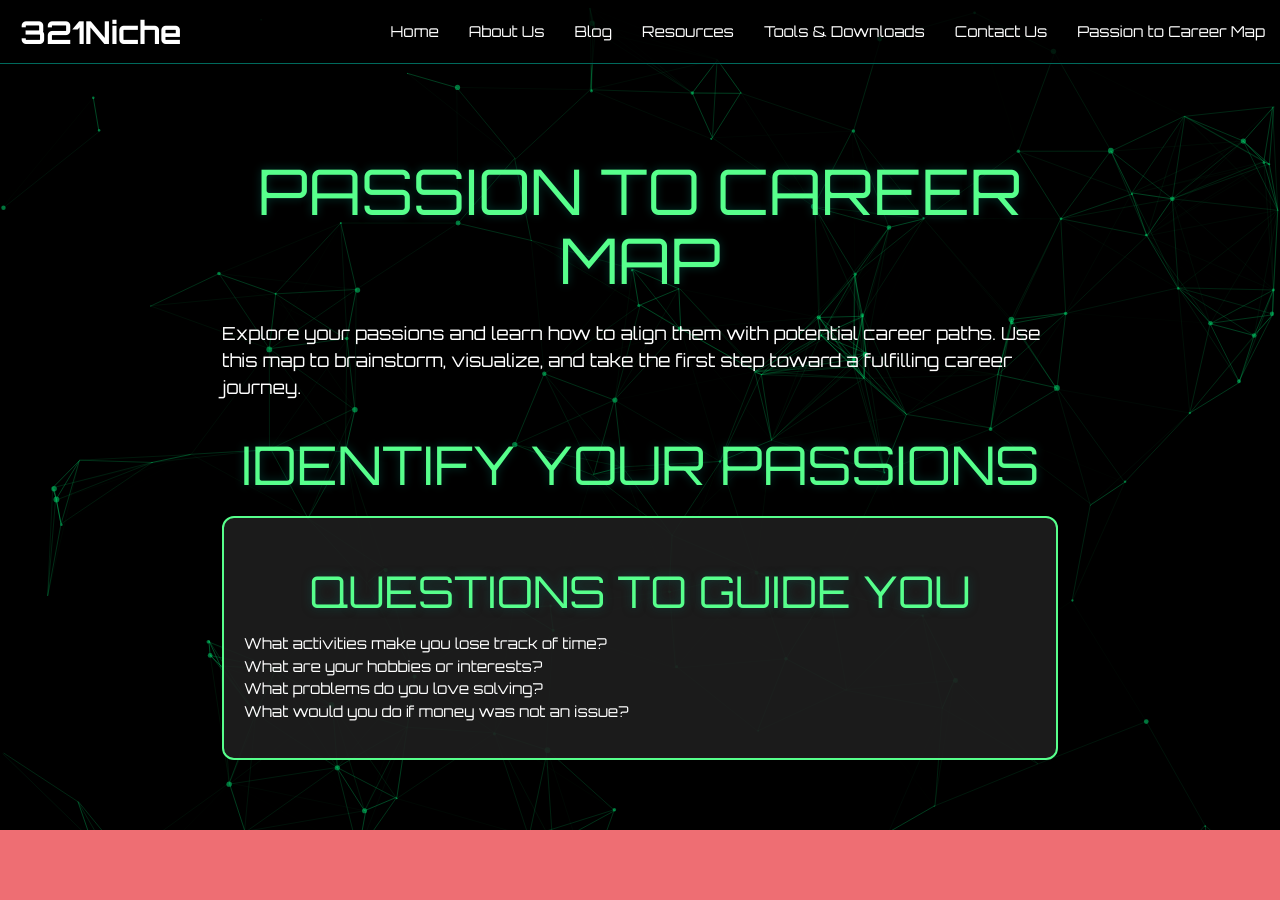
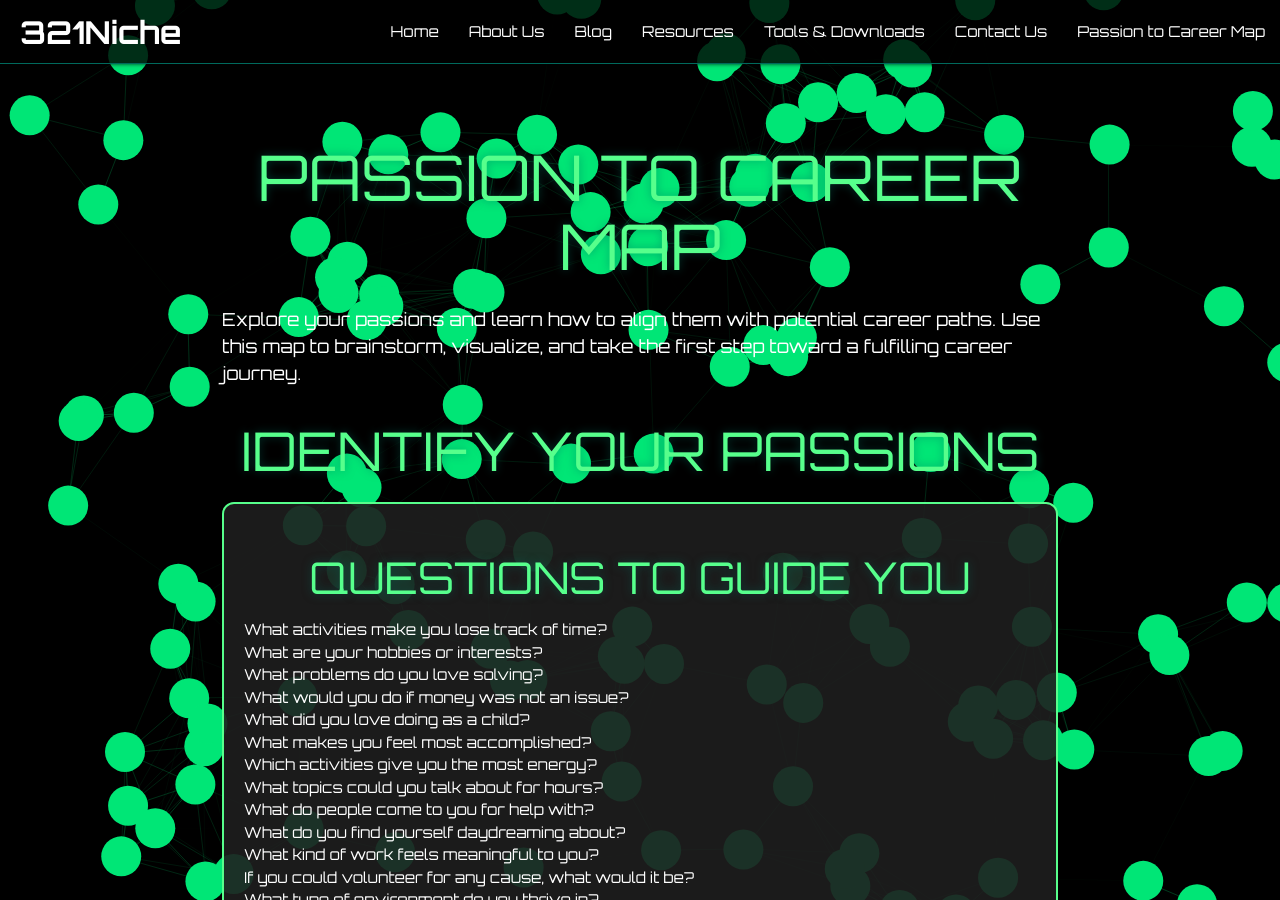
Before and after one commit to LifeUntainted/lifeuntainted.github.io, a Jekyll site: the page passion-to-career-map.html, which Jekyll copies as it is, in a window 1280 px wide and 900 px high. Built offline with Jekyll 4.4.1, drawn with Linux system fonts in a browser that asks for light colours; some of the changed text lies outside the part shown.

Commit message:
Update passion-to-career-map.html

```diff
--- a/passion-to-career-map.html
+++ b/passion-to-career-map.html
@@ -31,6 +31,9 @@
         nav {
             background-color: rgba(0, 0, 0, 0.8);
             border-bottom: 1px solid #00695c;
+            position: fixed;
+            width: 100%;
+            z-index: 1000;
         }
 
         .brand-logo {
@@ -48,7 +51,7 @@
         .container {
             max-width: 1100px;
             margin: 0 auto;
-            padding: 50px 30px;
+            padding: 100px 30px 50px;
             position: relative;
             z-index: 1;
         }
@@ -79,50 +82,9 @@
             box-shadow: 0 0 15px #57FF8C;
         }
 
-        .skill-category {
-            cursor: pointer;
-            font-size: 1.5rem;
-            display: flex;
-            justify-content: space-between;
-            align-items: center;
-            font-weight: 600;
-            padding-bottom: 10px;
-            border-bottom: 1px solid #57FF8C;
-        }
-
-        .material-icons {
-            transition: transform 0.3s ease;
-        }
-
-        .rotate {
-            transform: rotate(180deg);
-        }
-
-        .skill-content {
-            max-height: 0;
-            overflow: hidden;
-            transition: max-height 0.5s ease-out;
-            margin-top: 10px;
-        }
-
-        .skill-content.expanded {
-            max-height: 1000px;
-            overflow: auto;
-        }
-
-        .skill-item {
-            margin: 10px 0;
-            font-size: 1.2rem;
-            display: flex;
-            justify-content: space-between;
-            cursor: pointer;
-        }
-
-        .skill-description {
-            display: none;
-            font-size: 1rem;
-            margin-left: 20px;
-            color: #B2FFBF;
+        ul {
+            list-style: square;
+            padding-left: 1.5rem;
         }
 
         .btn {
@@ -144,6 +106,32 @@
             box-shadow: 0 0 20px rgba(0, 105, 92, 0.7);
             transform: translateY(-3px);
         }
+
+        footer {
+            background-color: #000;
+            color: #fff;
+            padding: 20px 0;
+            border-top: 1px solid #00695c;
+            text-align: center;
+        }
+
+        #back-to-top {
+            position: fixed;
+            bottom: 30px;
+            right: 30px;
+            background: #00695c;
+            color: #fff;
+            padding: 10px;
+            border-radius: 50%;
+            font-size: 2rem;
+            cursor: pointer;
+            transition: all 0.3s ease;
+            display: none;
+        }
+
+        #back-to-top:hover {
+            background: #004d40;
+        }
     </style>
 </head>
 
@@ -154,8 +142,8 @@
     <!-- Navigation -->
     <nav>
         <div class="nav-wrapper">
-            <a href="/" class="brand-logo">321Niche</a>
-            <a href="#" data-target="mobile-demo" class="sidenav-trigger"><i class="material-icons">menu</i></a>
+            <a href="/" class="brand-logo" aria-label="321Niche Homepage">321Niche</a>
+            <a href="#" data-target="mobile-demo" class="sidenav-trigger"><i class="material-icons" aria-label="Open mobile navigation menu">menu</i></a>
             <ul class="right hide-on-med-and-down">
                 <li><a href="/">Home</a></li>
                 <li><a href="/about.html">About Us</a></li>
@@ -192,16 +180,33 @@
                 <li>What are your hobbies or interests?</li>
                 <li>What problems do you love solving?</li>
                 <li>What would you do if money was not an issue?</li>
+                <li>What did you love doing as a child?</li>
+                <li>What makes you feel most accomplished?</li>
+                <li>Which activities give you the most energy?</li>
+                <li>What topics could you talk about for hours?</li>
+                <li>What do people come to you for help with?</li>
+                <li>What do you find yourself daydreaming about?</li>
+                <li>What kind of work feels meaningful to you?</li>
+                <li>If you could volunteer for any cause, what would it be?</li>
+                <li>What type of environment do you thrive in?</li>
+                <li>Which books or documentaries do you find fascinating?</li>
             </ul>
+        </div>
+
+        <!-- Career Map PDF Link -->
+        <div class="skill-section">
+            <h3>Download Your Career Map Guide</h3>
+            <p>To further help you in your journey, we've created a comprehensive guide you can download to map out your career path. This guide includes exercises and tips to assist you in finding the right career based on your passions.</p>
+            <a href="/downloads/Career_Map_Guide.pdf" class="btn" download>Download Career Map Guide (PDF)</a>
         </div>
     </div>
 
+    <!-- Back to Top Button -->
+    <div id="back-to-top" title="Back to top"><i class="material-icons">arrow_upward</i></div>
+
     <!-- Footer -->
-    <footer class="page-footer">
-        <div class="container">
-            © 2024 321Niche
-            <a class="grey-text text-lighten-4 right" href="/contact.html">Contact Us</a>
-        </div>
+    <footer>
+        © 2024 321Niche <a class="grey-text text-lighten-4 right" href="/contact.html">Contact Us</a>
     </footer>
 
     <!-- Scripts -->
@@ -211,6 +216,19 @@
             // Initialize Mobile Navigation
             var elems = document.querySelectorAll('.sidenav');
             M.Sidenav.init(elems);
+
+            // Show Back to Top Button
+            const backToTop = document.getElementById('back-to-top');
+            window.onscroll = function () {
+                if (document.body.scrollTop > 200 || document.documentElement.scrollTop > 200) {
+                    backToTop.style.display = 'block';
+                } else {
+                    backToTop.style.display = 'none';
+                }
+            };
+            backToTop.addEventListener('click', function () {
+                window.scrollTo({ top: 0, behavior: 'smooth' });
+            });
         });
 
         // Particle.js configuration
@@ -226,36 +244,6 @@
                 "color": {
                     "value": "#00e676"
                 },
-                "shape": {
-                    "type": "circle",
-                    "stroke": {
-                        "width": 0,
-                        "color": "#000000"
-                    },
-                    "polygon": {
-                        "nb_sides": 5
-                    }
-                },
-                "opacity": {
-                    "value": 0.5,
-                    "random": false,
-                    "anim": {
-                        "enable": false,
-                        "speed": 1,
-                        "opacity_min": 0.1,
-                        "sync": false
-                    }
-                },
-                "size": {
-                    "value": 3,
-                    "random": true,
-                    "anim": {
-                        "enable": false,
-                        "speed": 40,
-                        "size_min": 0.1,
-                        "sync": false
-                    }
-                },
                 "line_linked": {
                     "enable": true,
                     "distance": 150,
@@ -288,32 +265,6 @@
                     "onclick": {
                         "enable": true,
                         "mode": "push"
-                    },
-                    "resize": true
-                },
-                "modes": {
-                    "grab": {
-                        "distance": 400,
-                        "line_linked": {
-                            "opacity": 1
-                        }
-                    },
-                    "bubble": {
-                        "distance": 400,
-                        "size": 40,
-                        "duration": 2,
-                        "opacity": 8,
-                        "speed": 3
-                    },
-                    "repulse": {
-                        "distance": 200,
-                        "duration": 0.4
-                    },
-                    "push": {
-                        "particles_nb": 4
-                    },
-                    "remove": {
-                        "particles_nb": 2
                     }
                 }
             },
```
Also changed, not shown: other parts of passion-to-career-map.html (+1 -12 lines).
